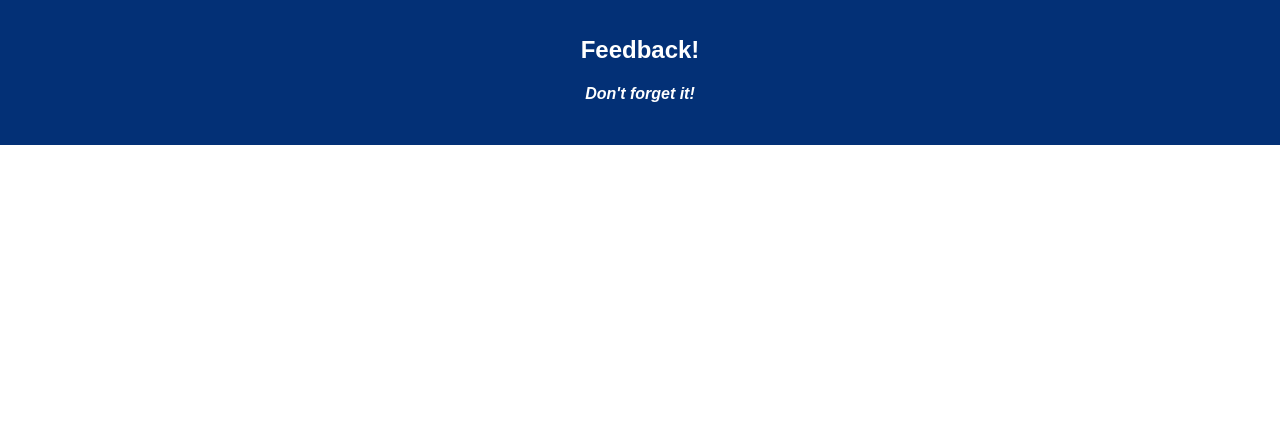
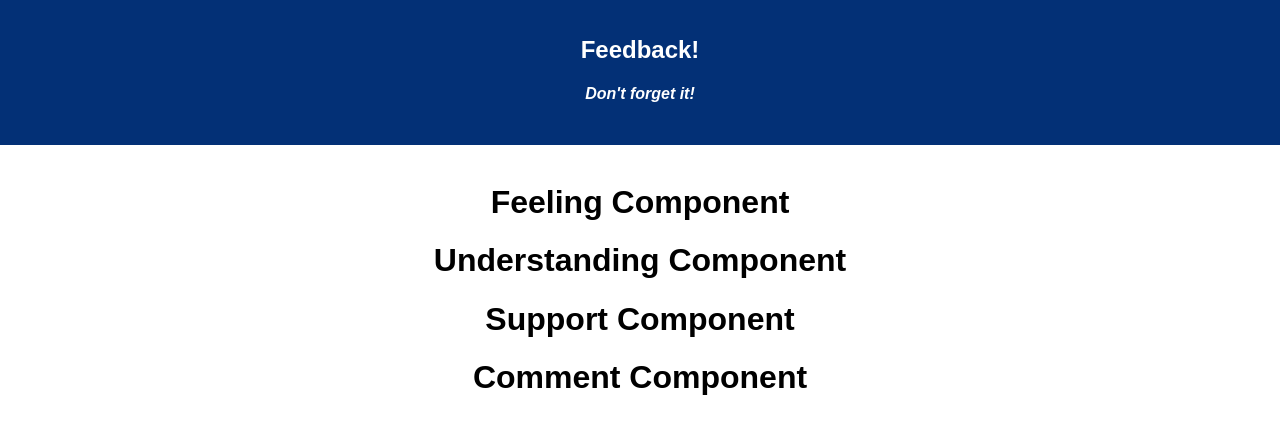
Before and after one commit to blakepeterson441/redux-feedback, a React (Create React App) app: page / in a window 1280 px wide. Shown: the top 434 px of the page. Built offline with nearby package versions, Linux system fonts and the light colour scheme.

Commit message:
getting set up

```diff
--- a/package.json
+++ b/package.json
@@ -4,7 +4,7 @@
   "private": true,
   "proxy": "http://localhost:5000",
   "dependencies": {
-    "axios": "^0.17.1",
+    "axios": "^0.19.0",
     "pg": "^7.4.1",
     "react": "^16.8.6",
     "react-dom": "^16.8.6",
--- a/src/components/App/App.js
+++ b/src/components/App/App.js
@@ -1,6 +1,10 @@
 import React, { Component } from 'react';
 import axios from 'axios';
 import './App.css';
+import Comment from '../Comment/Comment';
+import Feeling from '../Feeling/Feeling';
+import Support from '../Support/Support';
+import Understanding from '../Understanding/Understanding';
 
 class App extends Component {
   render() {
@@ -11,6 +15,10 @@ class App extends Component {
           <h4><i>Don't forget it!</i></h4>
         </header>
         <br/>
+          <Feeling />
+          <Understanding />
+          <Support />
+          <Comment />
       </div>
     );
   }
--- /dev/null
+++ b/src/components/Comment/Comment.js
@@ -0,0 +1,13 @@
+import React, { Component } from 'react';
+
+class Comment extends Component {
+    render(){
+        return(
+            <>
+                <h1>Comment Component</h1>
+            </>
+        )
+    }
+}
+
+export default Comment;
--- /dev/null
+++ b/src/components/Feeling/Feeling.js
@@ -0,0 +1,13 @@
+import React, { Component } from 'react';
+
+class Feeling extends Component {
+    render(){
+        return(
+            <>
+                <h1>Feeling Component</h1>
+            </>
+        )
+    }
+}
+
+export default Feeling;
--- /dev/null
+++ b/src/components/Support/Support.js
@@ -0,0 +1,13 @@
+import React, { Component } from 'react';
+
+class Support extends Component {
+    render(){
+        return(
+            <>
+                <h1>Support Component</h1>
+            </>
+        )
+    }
+}
+
+export default Support;
--- /dev/null
+++ b/src/components/Understanding/Understanding.js
@@ -0,0 +1,13 @@
+import React, { Component } from 'react';
+
+class Understanding extends Component {
+    render(){
+        return(
+            <>
+                <h1>Understanding Component</h1>
+            </>
+        )
+    }
+}
+
+export default Understanding;
```
Also changed, not shown: 1 other file (tests, documents, lock files or other folders).
